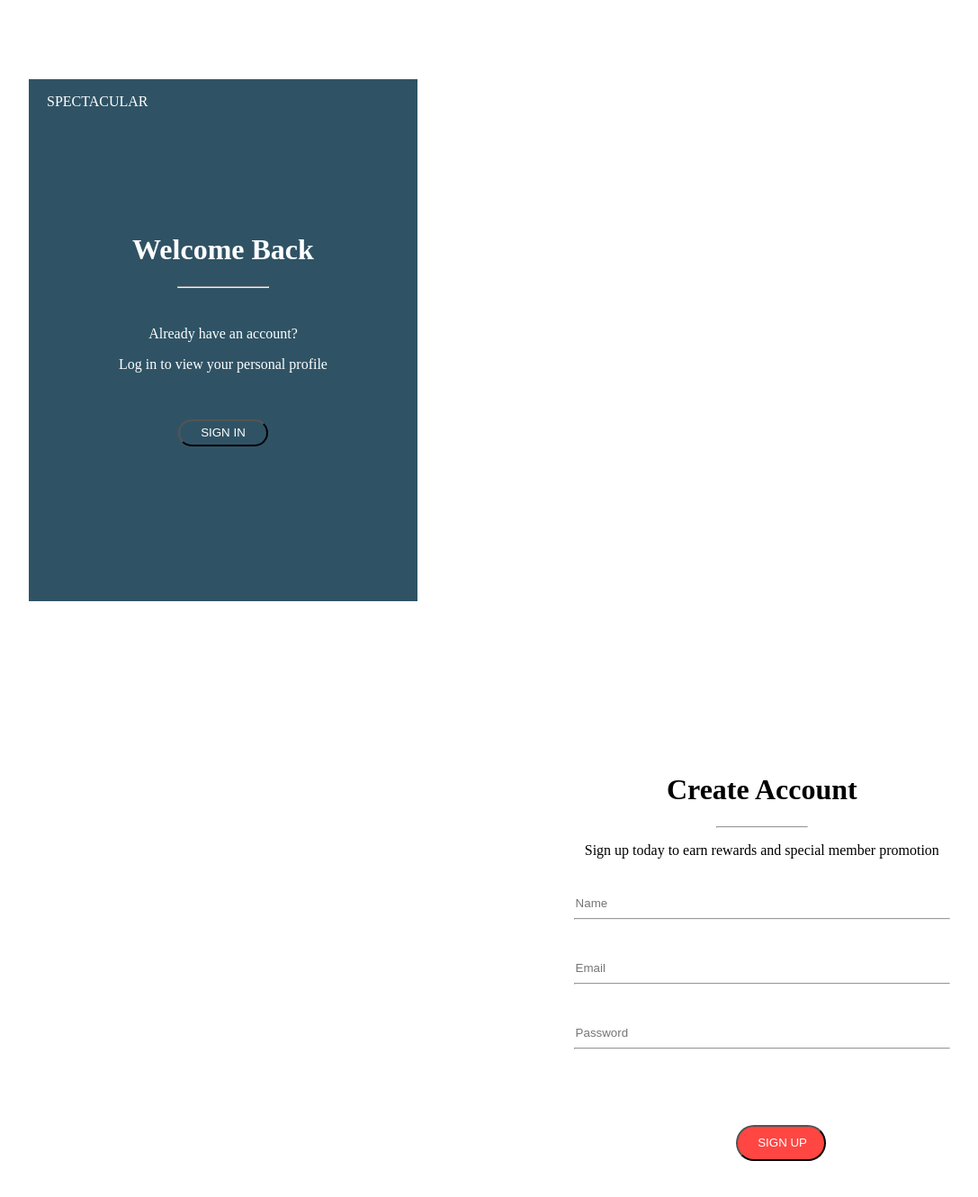
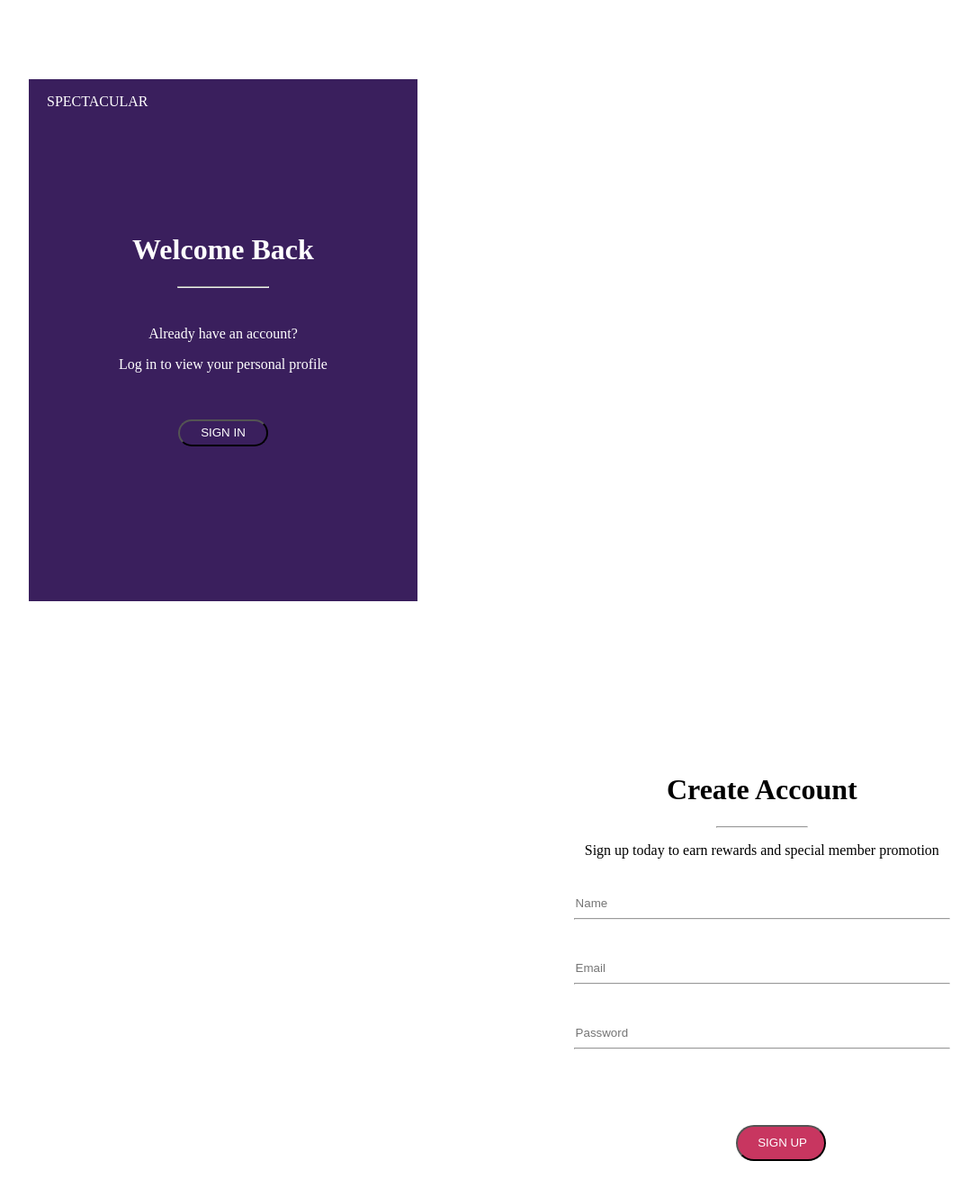
Before and after one commit to Temitoyin/Spectacular_loginPage, a PHP site: page /sign_up_page.html in a window 1280 px wide. Shown: the whole page at 90% size, without its empty margins (6-1093 px from the left). Run offline with PHP 8.4, Linux system fonts and the light colour scheme.

Commit message:
alternate color scheme

```diff
--- a/signup_page.css
+++ b/signup_page.css
@@ -1,6 +1,6 @@
 .welcomeback{
     float:left;
-    background-color: #2F5365;
+    background-color: #3a1f5d;
     height:580px;
     margin: 80px 0 30px 30px;
     color:#FFFFFF;
@@ -20,7 +20,7 @@
     border-bottom-left-radius: 15px;
     border-top-right-radius: 15px;
     border-bottom-right-radius: 15px;
-    background-color: #2F5365;
+    background-color: #3a1f5d;
     height:30px;
     width:100px;
     color:#FFFFFF;
@@ -52,7 +52,7 @@
     border-bottom-left-radius: 20px;
     border-top-right-radius: 20px;
     border-bottom-right-radius: 20px;
-    background-color: #FF4642;
+    background-color: #c83660;
     color:#FFFFFF;
     height:40px;
     width:100px;
```
